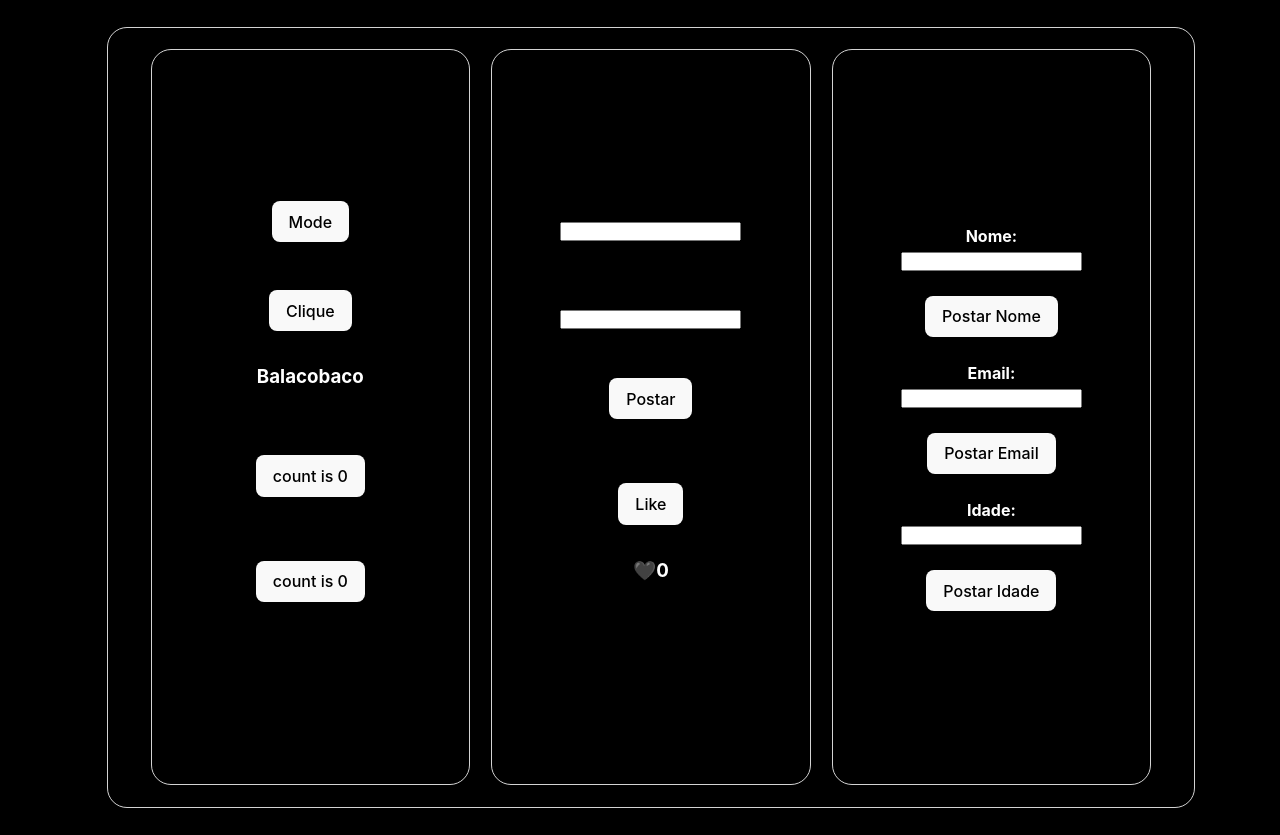
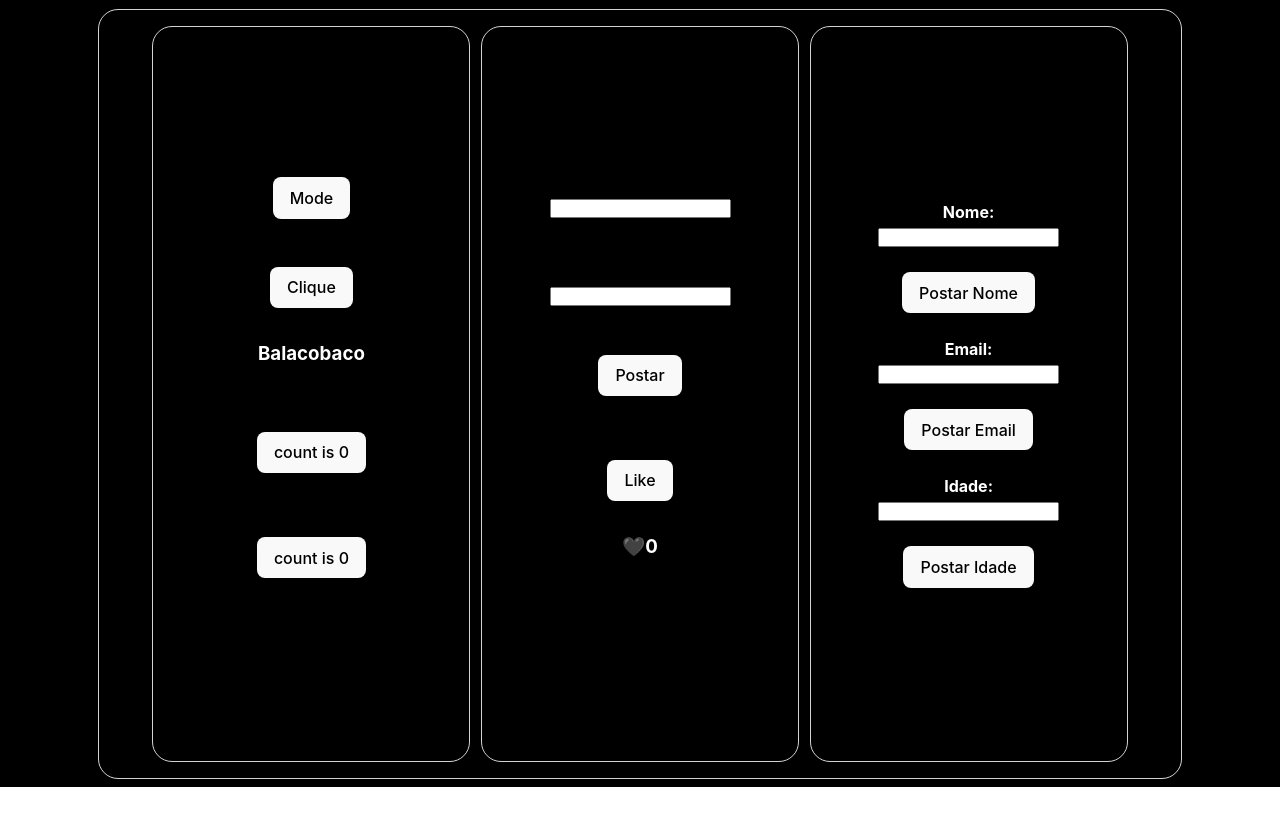
Before and after one commit to wandererbayer/react_2, a React (Vite) app in the folder React/: page / in a window 1280 px wide. After the commit the page ends 800 px from the top, so only its background shows below. Built offline with nearby package versions, Linux system fonts and the light colour scheme.

Commit message:
correção css

```diff
--- a/React/src/App.css
+++ b/React/src/App.css
@@ -6,9 +6,11 @@
 }
 
 #root { /* correção para ajustar a largura e centralizar */
+display: flex;
+flex-wrap: wrap;
 max-width: 100vw;
 margin: 0;
-padding: 1rem;
+padding: 0.5%;
 text-align: center;
 align-content: center;
 align-items: center;
@@ -75,7 +77,7 @@ color: black;
     border: 1px solid lightgray;
     border-radius: 20px;
     padding: 1%;
-    margin: 1%;
+    margin: 0.2%;
 }
 
 .left, /* divisão de divs em colunas */
@@ -93,5 +95,5 @@ color: black;
     border: 1px solid lightgray;
     border-radius: 20px;
     padding: 1%;
-    margin: 1%;
+    margin: 0.5%;
 }
```
